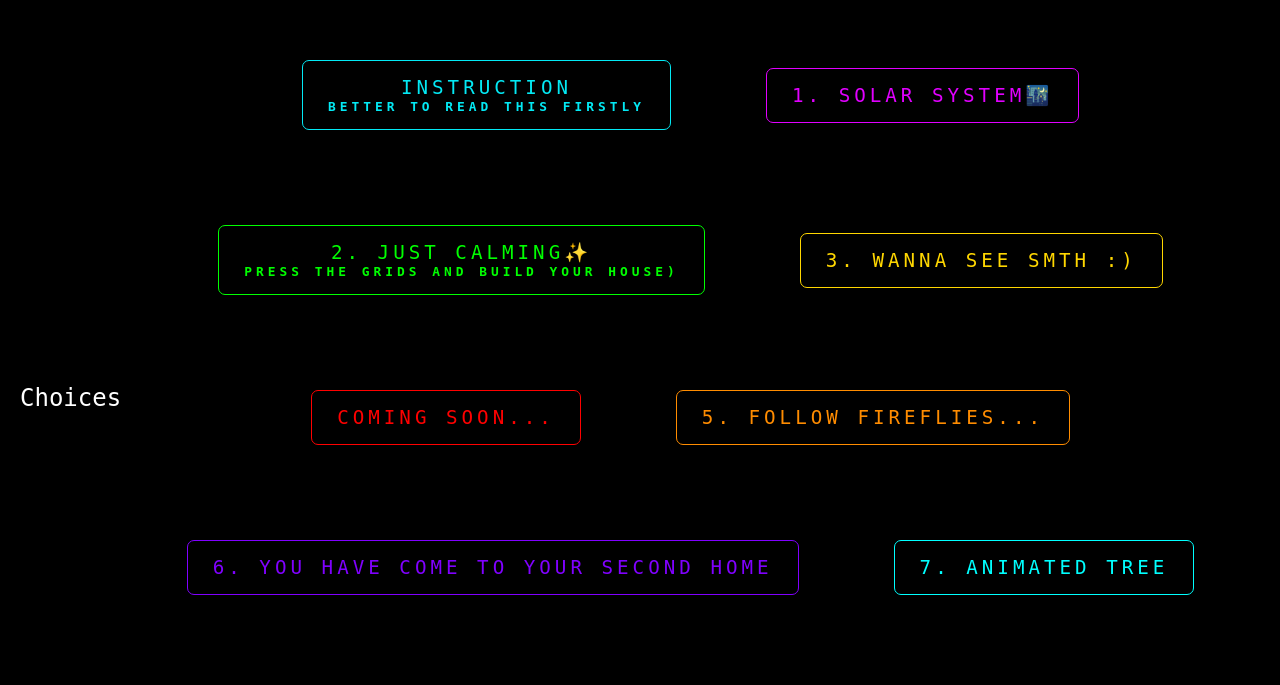
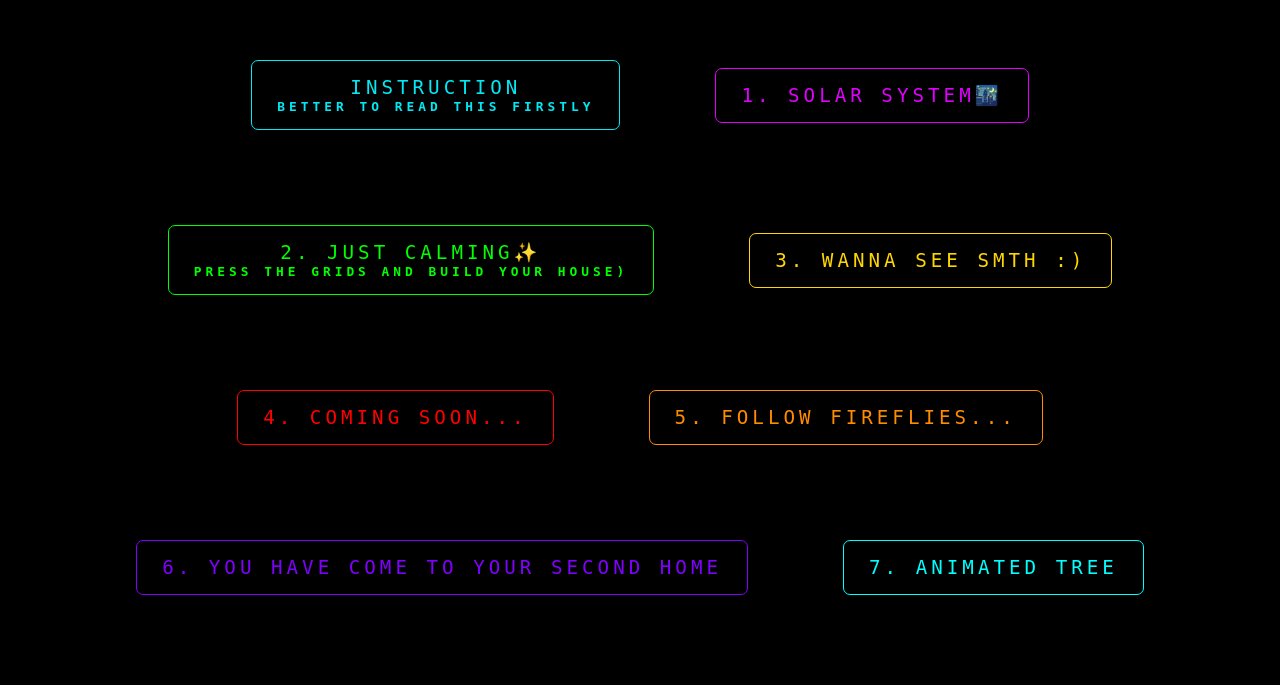
Before and after one commit to W-Mirshod/fun, a Django app: page /just-choose in a window 1280 px wide. Shown: the top 685 px of the page. Run offline with Django 5.2, Linux system fonts and the light colour scheme.

Commit message:
fixing a bug

```diff
--- a/main/templates/button_index.html
+++ b/main/templates/button_index.html
@@ -66,16 +66,15 @@
 </head>
 <body>
 
-<p>Choices</p>
 <div class="btns">
     <a class="blue-btn" href="{% url 'orange' %}">Instruction<h6>Better to read this firstly</h6></a>
     <a class="pink-btn" href="{% url 'solar' %}">1. Solar System🌃</a>
-    <a class="green-btn" href="#">2. Just Calming✨
+    <a class="green-btn" href="{% url 'calming' %}">2. Just Calming✨
         <h6>Press the grids and
             build your house)</h6>
     </a>
     <a class="yellow-btn" href="{% url 'blooming' %}">3. Wanna see smth :)</a>
-    <a class="red-btn" href="#">Coming Soon...</a>
+    <a class="red-btn" href="#">4. Coming Soon...</a>
     <a class="orange-btn" href="{% url 'firefly' %}">5. Follow Fireflies...</a>
     <a class="purple-btn" href="{% url 'just_home' %}">6. You have come to your second home</a>
     <a class="cyan-btn" href="{% url 'tree' %}">7. Animated Tree</a>
```
